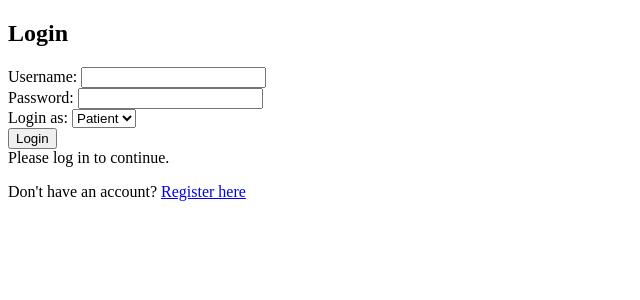
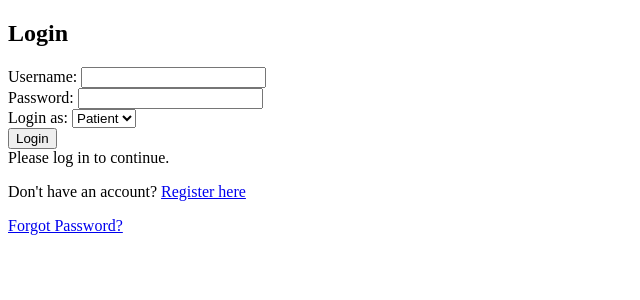
Before and after one commit to Akilarasan1/DocAppoint, a Django app: a page that uses core/templates/core/login.html in a window 1280 px wide. Shown: the top 300 px of the page, without its empty margins (0-640 px from the left). Run offline with Django 5.2, Linux system fonts and the light colour scheme.

Commit message:
update forgot password to both user

```diff
--- a/core/templates/core/doctor_dashboard.html
+++ b/core/templates/core/doctor_dashboard.html
@@ -5,6 +5,8 @@
 
   <h3>Your Appointments</h3>
   {% if appointments %}
+  <a href="{% url 'doctor_profile' %}" class="btn btn-outline-info">Edit Profile</a>
+
     <table class="table table-bordered table-striped">
       <thead class="table-primary">
         <tr>
@@ -21,7 +23,7 @@
         <tr>
           <td>{{ appt.patient.name }}</td>
           <td>{{ appt.appointment_datetime|date:"Y-m-d" }}</td>
-          <td>{{ appt.appointment_datetime|time:"H:i" }}</td>
+          <td>{{ appt.appointment_datetime|time:"h:i A" }}</td>
           <td>{{ appt.status }}</td>
           <td>{{ appt.description }}</td>
           <td>
--- a/core/templates/core/doctor_profile.html
+++ b/core/templates/core/doctor_profile.html
@@ -9,4 +9,6 @@
   </form>
   <br>
   <a href="{% url 'doctor_dashboard' %}" class="btn btn-secondary">Back to Dashboard</a>
-{% endblock %}
+    <p><a href="{% url 'password_reset' %}">Reset Password?</a></p>
+
+  {% endblock %}
--- a/core/templates/core/login.html
+++ b/core/templates/core/login.html
@@ -28,8 +28,6 @@
 
     <button type="submit" class="btn btn-primary mt-3">Login</button>
 </form>
-
-
     {% if request.GET.next %}
   <div class="alert alert-warning">
     Please log in to continue.
@@ -37,5 +35,12 @@
     {% endif %}
 
     <p>Don't have an account? <a href="{% url 'register' %}">Register here</a></p>
+    <div class="container mt-5">
+
+    <p><a href="{% url 'password_reset' %}">Forgot Password?</a></p>
+
+        <!-- <button type="submit" class="btn btn-primary">Change Password</button> -->
+    </form>
+</div>
 </body>
 </html>
--- /dev/null
+++ b/core/templates/core/password_reset.html
@@ -0,0 +1,2 @@
+<p>An email has been sent with instructions to reset your password.</p>
+<p><a href="{% url 'login' %}">Back to Login</a></p>
--- /dev/null
+++ b/core/templates/core/password_reset_complete.html
@@ -0,0 +1 @@
+<p>Your password has been reset successfully! <a href="{% url 'login' %}">Login</a></p>
--- /dev/null
+++ b/core/templates/core/password_reset_confirm.html
@@ -0,0 +1,6 @@
+<h2>Enter new password</h2>
+<form method="post">
+    {% csrf_token %}
+    {{ form.as_p }}
+    <button type="submit" class="btn btn-success">Change Password</button>
+</form>
--- a/core/templates/core/patient_dashboard.html
+++ b/core/templates/core/patient_dashboard.html
@@ -19,8 +19,6 @@
         {% for appt in appointments %}
         <tr>
           <td>{{ appt.doctor.name }}</td>
-          <!-- <td>{{ appt.appointment_date }}</td>
-          <td>{{ appt.appointment_time }}</td> -->
           <td>{{ appt.appointment_datetime|date:"Y-m-d" }}</td>
           <td>{{ appt.appointment_datetime|time:"H:i" }}</td>
           <td>{{ appt.status }}</td>
--- a/core/urls.py
+++ b/core/urls.py
@@ -13,8 +13,6 @@ urlpatterns = [
     path('register/', views.register, name='register'),
     path('login/', views.user_login, name='login'),
     path('logout/', views.user_logout, name='logout'),
-    path('patient-login/', views.patient_login, name='patient_login'),
-    path('doctor-login/', views.doctor_login, name='doctor_login'),
 
     path('dashboard/', views.patient_dashboard, name='patient_dashboard'),
     path('doctor/dashboard/', views.doctor_dashboard, name='doctor_dashboard'),
@@ -23,16 +21,15 @@ urlpatterns = [
     path("admin-dashboard/", views.admin_dashboard,name = "admin_dashboard"),
     path('doctor/profile/', views.doctor_profile, name='doctor_profile'),
 
-    # path('departments/', views.departments, name='departments'),
     path("doctors/", views.doctors, name='doctors'),
-    # path("departments_detail/", views.departments_detail, name='departments_detail'),
     path('departments/', views.departments_list, name='departments_list'),
     path('departments/<int:pk>/', views.departments_detail, name='departments_detail'),
     path('dashboard/', views.dashboard_redirect, name='dashboard'),
 
-    path('doctor/change-password/', DoctorPasswordChangeView.as_view(), name='doctor_change_password'),
-    # path('about/', views.about, name='about'),# still not created anything
-    # path('contact/', views.contact, name='contact'),# still not created anything
+    path("password_reset/", auth_views.PasswordResetView.as_view(), name="password_reset"),
+    path("password_reset/done/", auth_views.PasswordResetDoneView.as_view(), name="password_reset_done"),
+    path("reset/<uidb64>/<token>/", auth_views.PasswordResetConfirmView.as_view(), name="password_reset_confirm"),
+    path("reset/done/", auth_views.PasswordResetCompleteView.as_view(), name="password_reset_complete"),
 ]
 
 if settings.DEBUG:
--- a/core/views.py
+++ b/core/views.py
@@ -36,6 +36,8 @@ from django.contrib import messages
 #             messages.error(request, "Invalid credentials.")
 #     return render(request, 'login.html')
 
+
+#REGISTER
 def register(request):
     if request.method == 'POST':
         form = PatientSignUpForm(request.POST)
@@ -259,7 +261,7 @@ def reject_appointment(request, appointment_id):
 
     send_mail(
         'Appointment Rejected',
-        f'Dear {appointment.patient.name},\n\nWe regret to inform you that your appointment with Dr. {appointment.doctor.name} on {appointment.appointment_date} at {appointment.appointment_time} has been REJECTED.\n\nPlease try booking another slot.\n\nThank you!',
+        f'Dear {appointment.patient.name},\n\nWe regret to inform you that your appointment with Dr. {appointment.doctor.name} on at {appointment.appointment_datetime} has been REJECTED.\n\nPlease try booking another slot.\n\nThank you!',
         'hospital@example.com',
         [appointment.patient.email],
         fail_silently=False,
```
Also changed, not shown: core/templates/core/password_reset_form.html (added, +11 -0 lines).
